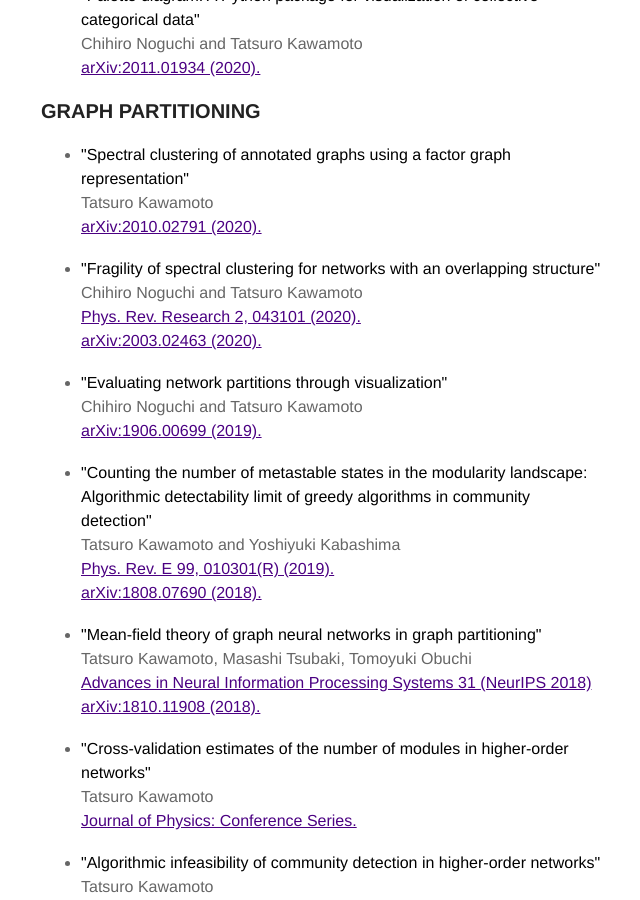
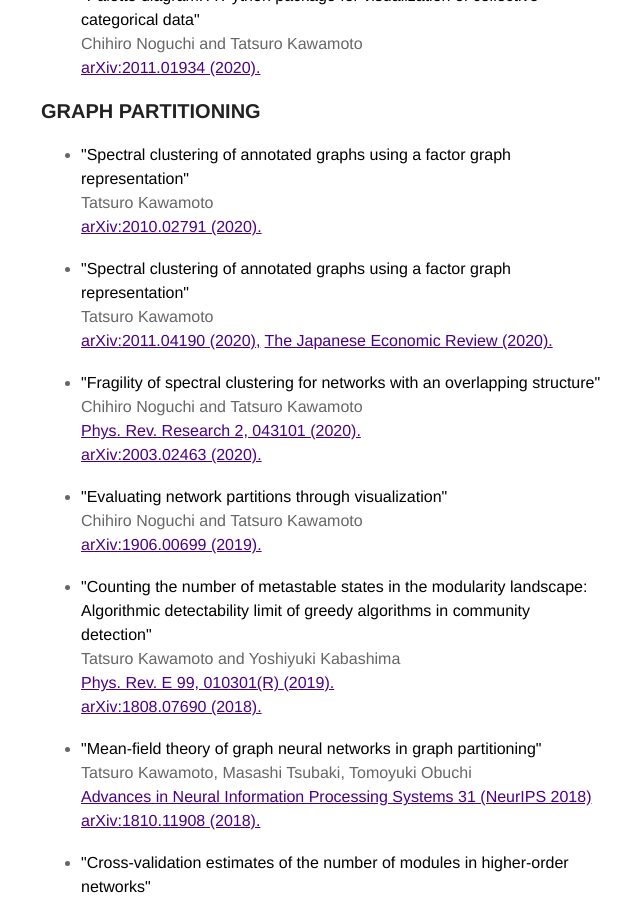
Before and after one commit to tatsuro-kawamoto-jp/tatsuro-kawamoto-jp.github.io, a Jekyll site: the page built from index.html, in a window 1280 px wide and 900 px high, scrolled down 962 px. Shown: the whole window, without its empty margins (319-959 px from the left). Built offline with Jekyll 4.4.1, drawn with Linux system fonts in a browser that asks for light colours.

Commit message:
Update index.html

```diff
--- a/index.html
+++ b/index.html
@@ -33,7 +33,14 @@
     <a href="https://arxiv.org/abs/2010.02791" target="_blank">arXiv:2010.02791 (2020).</a>
   </li>
   <br />
-  <li>
+   <li>
+    <strong>"Spectral clustering of annotated graphs using a factor graph representation"</strong><br />
+    Tatsuro Kawamoto<br />
+    <a href="https://arxiv.org/abs/2011.04190" target="_blank">arXiv:2011.04190 (2020),</a>
+    <a href="https://link.springer.com/article/10.1007%2Fs42973-020-00058-4" target="_blank">The Japanese Economic Review (2020).</a>
+  </li>
+  <br />
+ <li>
     <strong>"Fragility of spectral clustering for networks with an overlapping structure"</strong><br />
     Chihiro Noguchi and Tatsuro Kawamoto<br />
     <a href="https://journals.aps.org/prresearch/abstract/10.1103/PhysRevResearch.2.043101" target="_blank">Phys. Rev. Research 2, 043101 (2020).</a><br />
```
